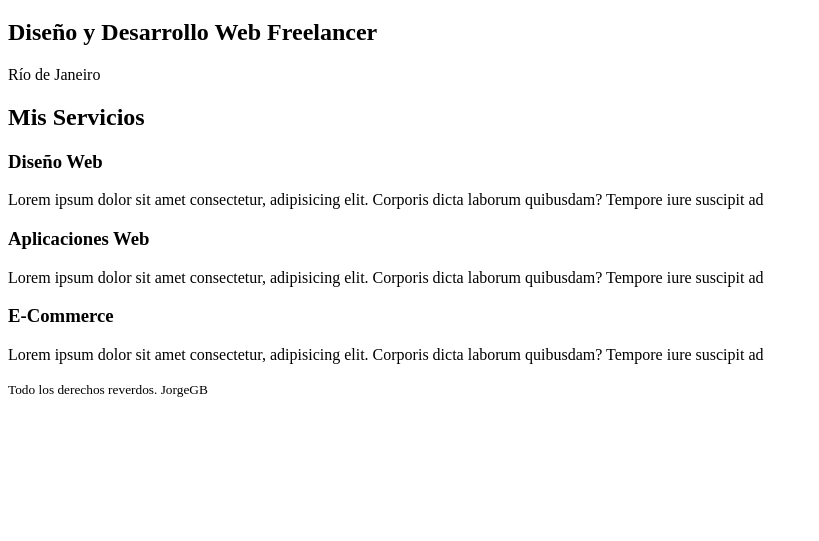
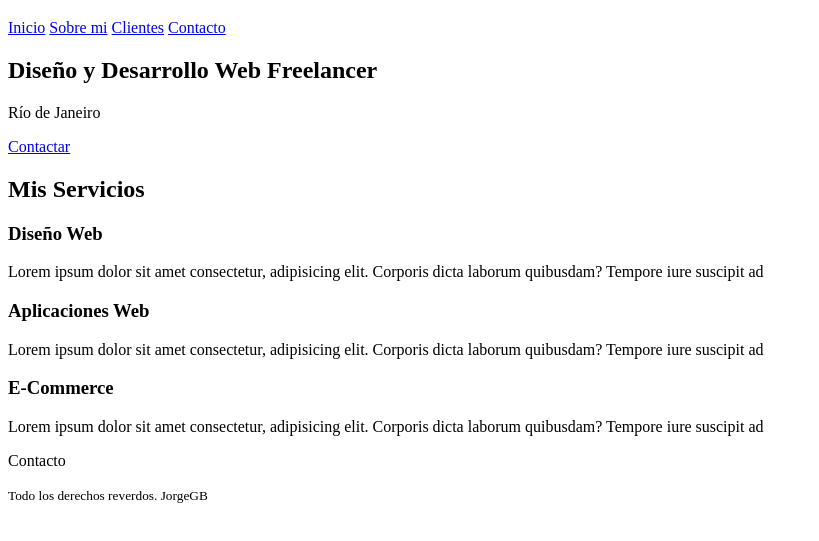
Before and after one commit to JorgeGB-Creator/freelancer-jg, a plain HTML site: page index.html in a window 1280 px wide. Shown: the part 61-602 px from the top of the page, without its empty margins (0-819 px from the left). Drawn offline with Linux system fonts and the light colour scheme.

Commit message:
Estructura y navbar

```diff
--- a/index.html
+++ b/index.html
@@ -1,28 +1,59 @@
 <!DOCTYPE html>
-<html lang="en">
+<html lang="es">
 <head>
     <meta charset="UTF-8">
     <meta name="viewport" content="width=device-width, initial-scale=1.0">
     <title>Diseñador freelancer</title>
 </head>
 <body>
+
+    <header>
         <h1>Jorge García Freelancer</h1>
+    </header>
 
+    <nav>
+        <a href="#">Inicio</a>
+        <a href="#">Sobre mi</a>
+        <a href="#">Clientes</a>
+        <a href="#">Contacto</a>
+    </nav>
+
+    <section>
         <h2>Diseño y Desarrollo Web Freelancer</h2>
+        <p>Río de Janeiro</p>
+        <a href="#">Contactar</a>
+    </section>
 
-    <p>Río de Janeiro</p>
+
+    <main>
 
         <h2>Mis Servicios</h2>
 
+        <section>
             <h3>Diseño Web</h3>
         <p>Lorem ipsum dolor sit amet consectetur, adipisicing elit. Corporis dicta laborum quibusdam? Tempore iure suscipit ad</p>
+        </section>
 
+
+        <section>
         <h3>Aplicaciones Web</h3>
         <p>Lorem ipsum dolor sit amet consectetur, adipisicing elit. Corporis dicta laborum quibusdam? Tempore iure suscipit ad</p>
+        </section>
 
+        <section>
             <h3>E-Commerce</h3>
         <p>Lorem ipsum dolor sit amet consectetur, adipisicing elit. Corporis dicta laborum quibusdam? Tempore iure suscipit ad</p>
+        </section>
 
-    <footer><small>Todo los derechos reverdos. JorgeGB</small></footer>
+    </main>
+
+    <section>
+        <p>Contacto</p>
+    </section>
+
+
+    <footer>
+        <small>Todo los derechos reverdos. JorgeGB</small>
+    </footer>
 </body>
 </html>
```
Lines whose indentation alone changed are shown as unchanged.
